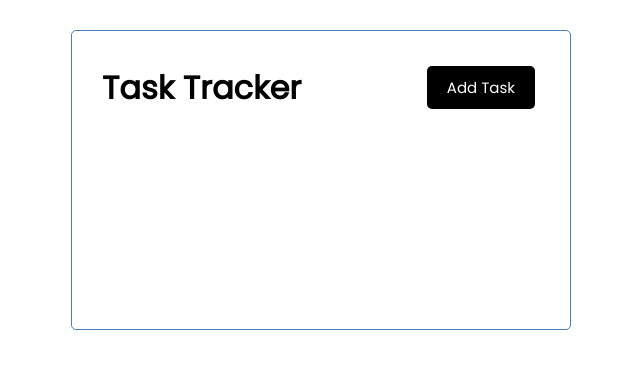
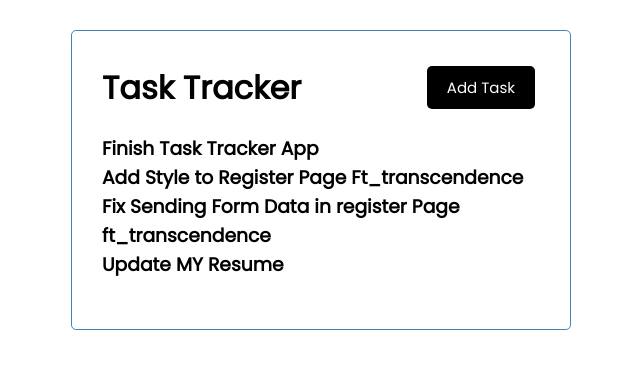
Before and after one commit to aelmakk/task-tracker, a React (Create React App) app: page / in a window 1280 px wide. Shown: the top 368 px of the page, without its empty margins (319-959 px from the left). Built offline with nearby package versions, Linux system fonts and the light colour scheme.

Commit message:
tasks now is part of the app component, we can use Redux to make it accessible globaly from tasks comp.

```diff
--- a/src/App.js
+++ b/src/App.js
@@ -1,10 +1,37 @@
 import Header from "./Components/Header"
+import { useState } from "react"
+import Tasks from "./Components/Tasks"
 import "./index"
 
 function App() {
+
+  const [tasks, setTasks] = useState([
+    {
+        id: 1,
+        text: "Finish Task Tracker App",
+        reminder: true,
+    },
+    {
+        id: 2,
+        text: "Add Style to Register Page Ft_transcendence",
+        reminder: true,
+    },
+    {
+        id: 3,
+        text: "Fix Sending Form Data in register Page ft_transcendence",
+        reminder: true,
+    },
+    {
+        id: 4,
+        text: "Update MY Resume",
+        reminder: false,
+    },
+])
+
   return (
     <div className="container">
       <Header />
+      <Tasks tasks={tasks} />
     </div>
   );
 }
--- a/src/Components/Tasks.js
+++ b/src/Components/Tasks.js
@@ -1,27 +1,12 @@
-import react from "react"
 import "../index.css"
 
-const Tasks = () => {
-    const tasks = [
-        {
-            id: 1,
-            text: "Finish Task Tracker App",
-        },
-        {
-            id: 2,
-            text: "Add Style to Register Page Ft_transcendence",
-        },
-        {
-            id: 3,
-            text: "Fix Sending Form Data in register Page ft_transcendence",
-        },
-        {
-            id: 4,
-            text: "Update MY Resume",
-        },
-    ]
+const Tasks = ({tasks}) => {
     return (
-
+        tasks.map((task) => (
+                <h3 key={task.id}>
+                    {task.text}
+                </h3>
+        ))
     );
 }
 
```
